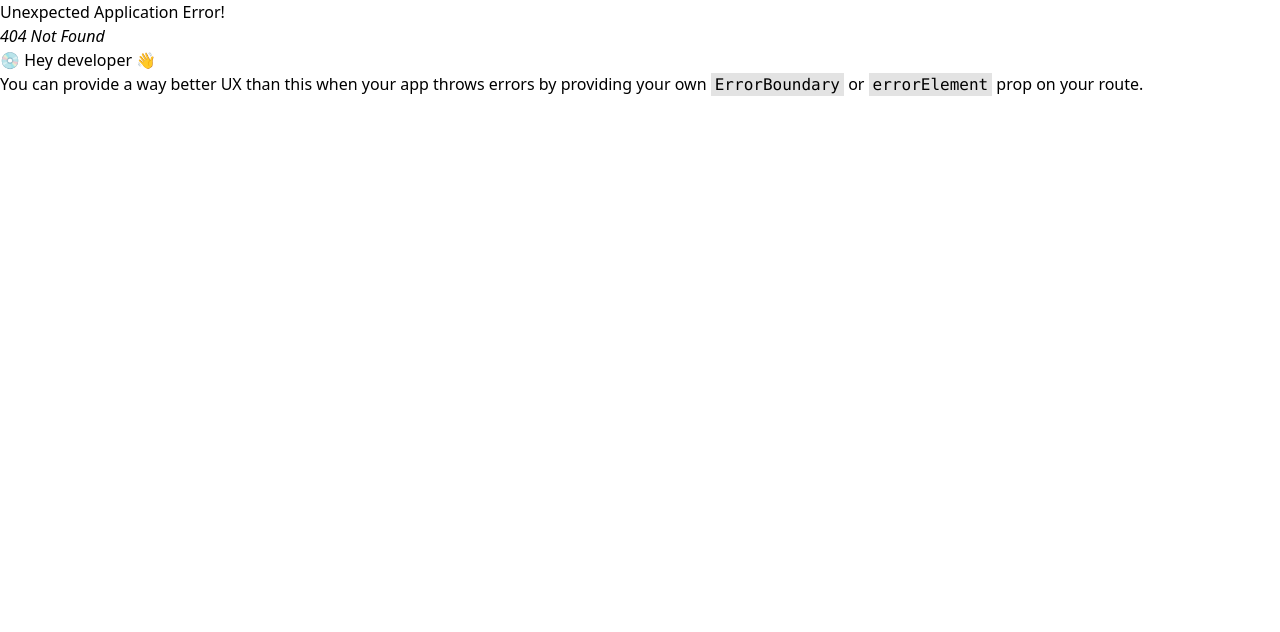
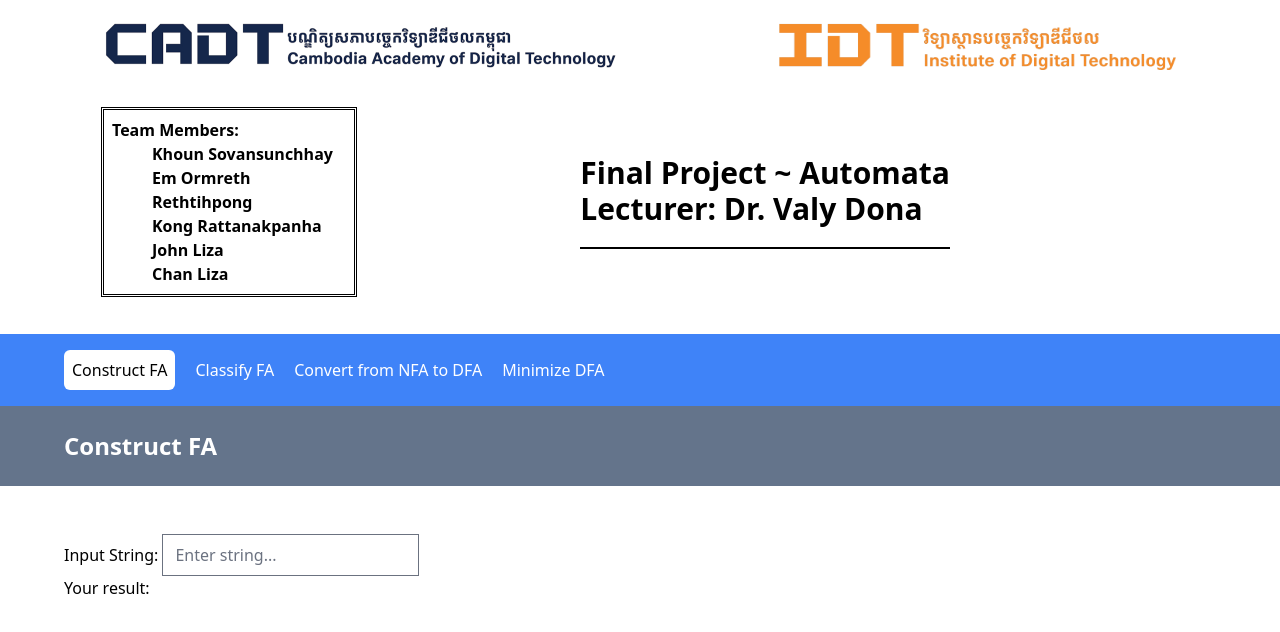
Before and after one commit to SovansunchhayKhoun/AutomataMidterm, a React (Vite) app in the folder client/: page /validate in a window 1280 px wide. Before the commit this address had no page. Shown: the top 632 px of the page. Built offline with nearby package versions, Linux system fonts and the light colour scheme.

Commit message:
add temp views:

```diff
--- a/client/src/components/AboveHead.jsx
+++ b/client/src/components/AboveHead.jsx
@@ -3,13 +3,15 @@ import IDT from "../assets/IDT3.png"
 
 export const AboveHead = () => {
   return (
-    <div>
+    <div className="min-[1880px]:px-96
+    lg:px-16
+    md:px-6 px-6">
       <div className="flex justify-between m-5 px-5">
         <img src={CADT} alt="Logo" style={{ width: '512px', height: '50px' }}/>
         <img src={IDT} alt="Logo" style={{ width: '397px', height: '50px' }}/>
       </div>
       <div className="flex m-10">
-        <div className="outline-double w-[25%]">
+        <div className="outline-double w-[30%] p-2">
           <h1 className="font-bold">Team Members:</h1>
           <ul className="pl-10 font-semibold">
             <li>Khoun Sovansunchhay</li>
--- a/client/src/components/TransitionTable.jsx
+++ b/client/src/components/TransitionTable.jsx
@@ -29,7 +29,13 @@ export const TransitionTable = () => {
               {faAlphabets?.map((fa, key) => {
                 return (
                   <Table.Cell key={key} className="whitespace-nowrap font-medium text-gray-900 dark:text-white">
-
+                    <select name="" id="">
+                      {faStates?.map((fs, key) => {
+                        return (
+                          <option value={fs.state} key={key}>{fs.state}</option>
+                        )
+                      })}
+                    </select>
                   </Table.Cell>
                 )
               })}
--- a/client/src/components/navbar.jsx
+++ b/client/src/components/navbar.jsx
@@ -7,8 +7,9 @@ export const NavBar = () => {
   const navigate = useNavigate();
 
   const navLinks = [
-    {title: "Construct DFA", to: "/"},
-    {title: "Construct NFA", to: "/"},
+    {title: "Construct FA", to: "/"},
+    {title: "Classify FA", to: "/classify"},
+    {title: "Validate String", to: '/validate'},
     {title: "Convert from NFA to DFA", to: "/"},
     {title: "Minimize DFA", to: "/minimized"},
   ]
--- a/client/src/context/MainContext.jsx
+++ b/client/src/context/MainContext.jsx
@@ -42,12 +42,14 @@ export const MainProvider = ({ children }) => {
   }
 
   const generateAlphabets = (event) => {
+    // remove epsilon
     if(!event.target.checked) {
-      clearAlphabets();
+      const index = faAlphabets.indexOf('$');
+      faAlphabets.splice(index, 1);
     }
 
+    // add epsilon
     if(event.target.checked) {
-
       faAlphabets.push({
         index: faAlphabets.length,
         alphabet: '$',
@@ -55,6 +57,8 @@ export const MainProvider = ({ children }) => {
       setFaAlphabets(faAlphabets)
       setFa({...fa, faAlphabets})
     }
+
+    clearAlphabets();
 
     // if 0 clear alphabets
     if(Number(event.target.value) <= 0) {
--- /dev/null
+++ b/client/src/views/Classify.jsx
@@ -0,0 +1,40 @@
+import React, { useContext } from 'react'
+import { MainContext } from '../context/MainContext'
+
+export const Classify = () => {
+  const {fa} = useContext(MainContext);
+  const {faStates, faAlphabets, faStartStates, faFinalStates} = fa;
+
+  return (
+    <div>
+      {faStates?.map((fs, key) => {
+        return (
+          <div key={key}>State: {fs.state}</div>
+        )
+      })}
+
+      {faAlphabets?.map((fa, key) => {
+        return (
+          <div key={key}>
+            Alphabet: {fa.alphabet}
+          </div>
+        )
+      })}
+
+      {faStartStates?.map((fss, key) => {
+        return (
+          <div key={key}>Start State: {fss}</div>
+        )
+      })}
+
+      {faFinalStates?.map((ffs, key) => {
+        return (
+          <div key={key}>
+            Final State: {ffs}
+          </div>
+        )
+      })}
+
+    </div>
+  )
+}
--- a/client/src/views/ConstructFa.jsx
+++ b/client/src/views/ConstructFa.jsx
@@ -51,7 +51,6 @@ export const ConstructFa = () => {
 
           </div>
 
-
           {/* get start state */}
           {faStates.length > 0 && (
             <>
@@ -79,7 +78,6 @@ export const ConstructFa = () => {
               </div>
             </>
           )}
-
 
           {/* get final state */}
           {faStates.length > 0 && (
--- /dev/null
+++ b/client/src/views/ErrorPage.jsx
@@ -0,0 +1,7 @@
+import React from 'react'
+
+export const ErrorPage = () => {
+  return (
+    <div>Page Not Found</div>
+  )
+}
--- a/client/src/views/ExerciseUI.jsx
+++ /dev/null
@@ -1,24 +0,0 @@
-export const ExerciseUI = () => {
-    return (
-        <div className="px-10">
-            <div>
-                <h1>1. Design Finite Automaton - FA</h1>
-                <div className="px-5">
-                    <label>Q: a finite set of states</label> <br />
-                    <input type="text" className="border border-black" /> <br />
-                    <label>X: a finite set of input symbols called alphabet</label> <br />
-                    <input type="text" className="border border-black" /><br />
-                    <label>δ: a transition function</label> <br />
-                    <input type="text" className="border border-black" /> <br />
-                    <label>Initial State</label> <br />
-                    <input type="text" className="border border-black" /> <br />
-                    <label>F: a set of final states</label> <br />
-                    <input type="text" className="border border-black" /> <br />
-                </div>
-            </div>
-            <div>
-
-            </div>
-        </div>
-     );
-}
--- /dev/null
+++ b/client/src/views/ValidateString.jsx
@@ -0,0 +1,15 @@
+import React from 'react'
+
+export const ValidateString = () => {
+  return (
+    <main>
+      <label htmlFor="">Input String: </label>
+      <input type="text" placeholder='Enter string...'/>
+
+
+      <div>
+        Your result:
+      </div>
+    </main>
+  )
+}
```
Also changed, not shown: client/src/router.jsx (+14 -4 lines).
